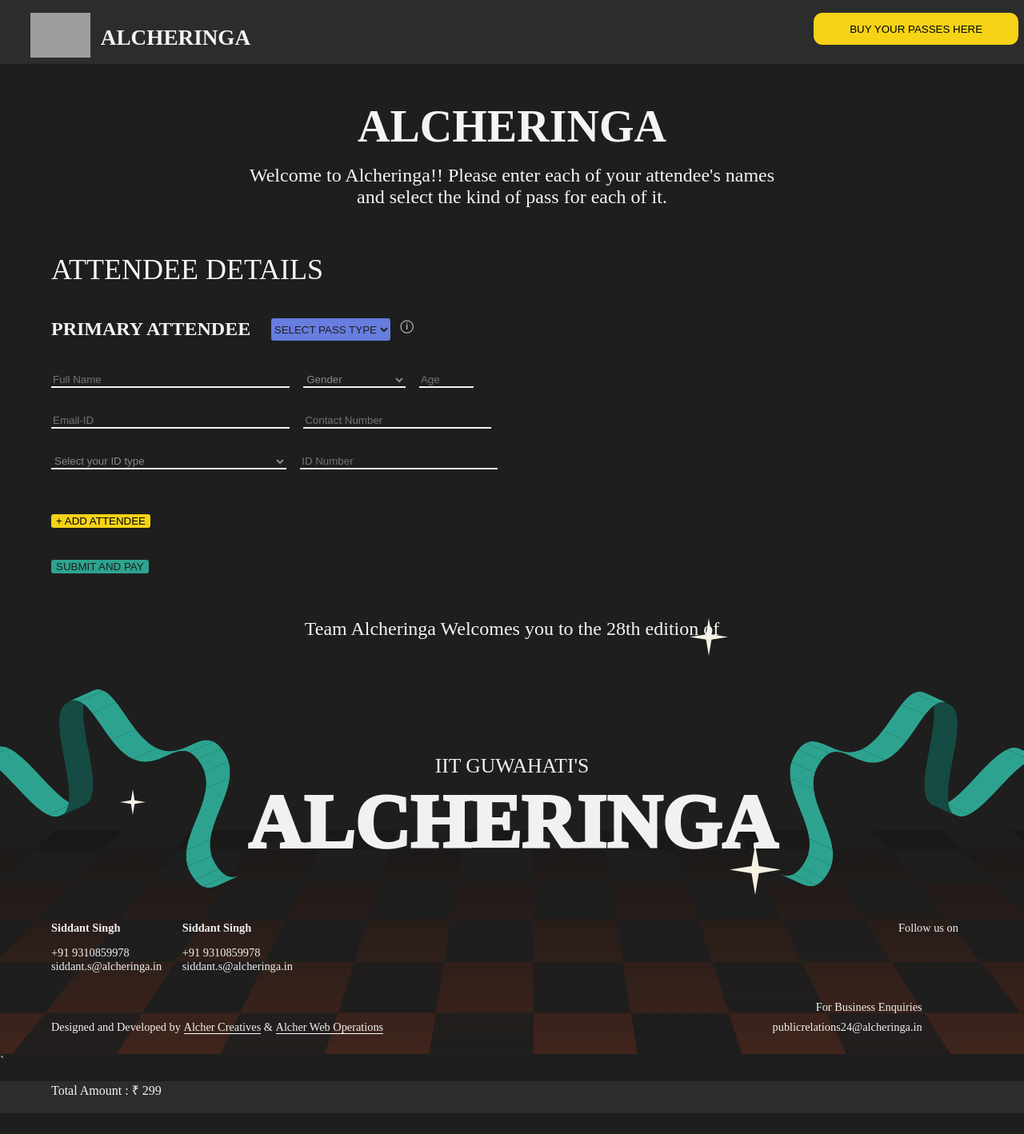
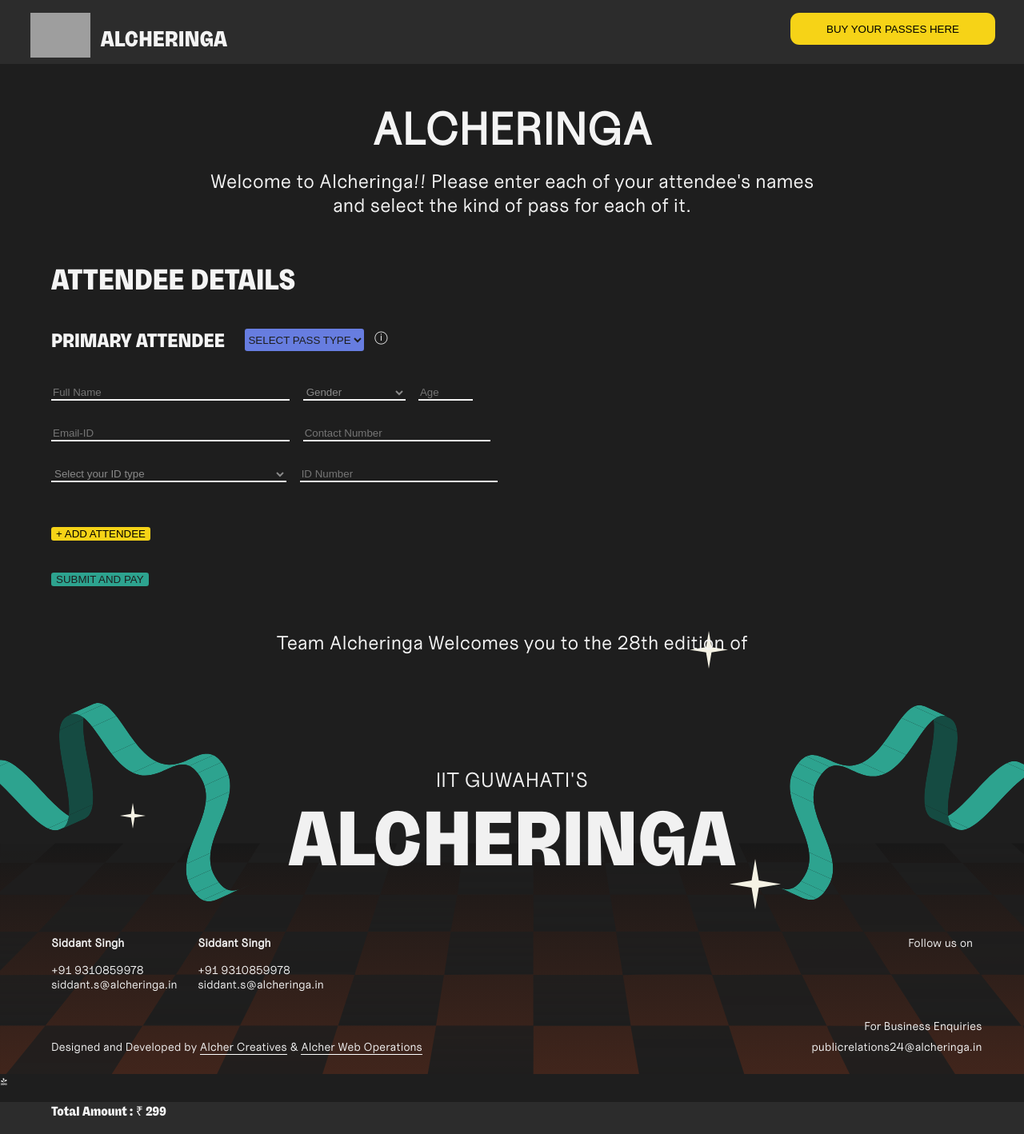
Before and after one commit to digvijaysingh3023/pass1, a Django app: page /register/ in a window 1280 px wide; the page is wider, and only the part inside the window is pictured. Shown: that part at 80% size. Before the commit the page ends 1392 px from the top of that part, so only its background shows below. Run offline with Django 4.2, Linux system fonts and the light colour scheme; grey boxes are pictures that could not be loaded.

Commit message:
font changed and email validity

```diff
--- a/main/static/register/register.css
+++ b/main/static/register/register.css
@@ -1,7 +1,9 @@
+
 body{
     background-color: #1e1e1e;
     padding:0;
     margin: 0;
+     font-family: 'fsp-demo-freigeist-con-black-5';
 
 }
 @font-face {
@@ -46,6 +48,7 @@
     text-align: center;
     color: #f4f4f4;
     margin-bottom: 7vh;
+    font-family: 'Uncut-Sans';
 }
 #heading2{
     font-size: 7vh;
@@ -188,6 +191,7 @@
   }
 
   .footer{
+  font-family: 'Uncut-Sans';
     background-image: url("../images/footer-background.svg");
     height:50vw;
     background-size: cover;
@@ -211,6 +215,7 @@
 }
 
 .footer-alcher{
+ font-family: 'fsp-demo-freigeist-con-black-5';
     font-size: 12vh;
     font-weight: 1000;
     width:100%;
@@ -282,6 +287,7 @@
     margin-left: 38vw;
 }
 .welcometxt{
+font-family: 'Uncut-Sans';
     background-color: #1e1e1e;
     color: #f4f4f4;
     text-align: center;
@@ -370,6 +376,7 @@
     font-size: 2vw;
 }
 .mobile-footer{
+font-family: 'Uncut-Sans';
 background-image: url("../images/footer-background.svg");
 height:auto;
 background-size: cover;
```
Also changed, not shown: main/static/register/register.js (+17 -0 lines), main/static/register/Fontspring-DEMO-freigeist-conblack.otf (added), main/static/register/Uncut-Sans-Regular.otf (added).
